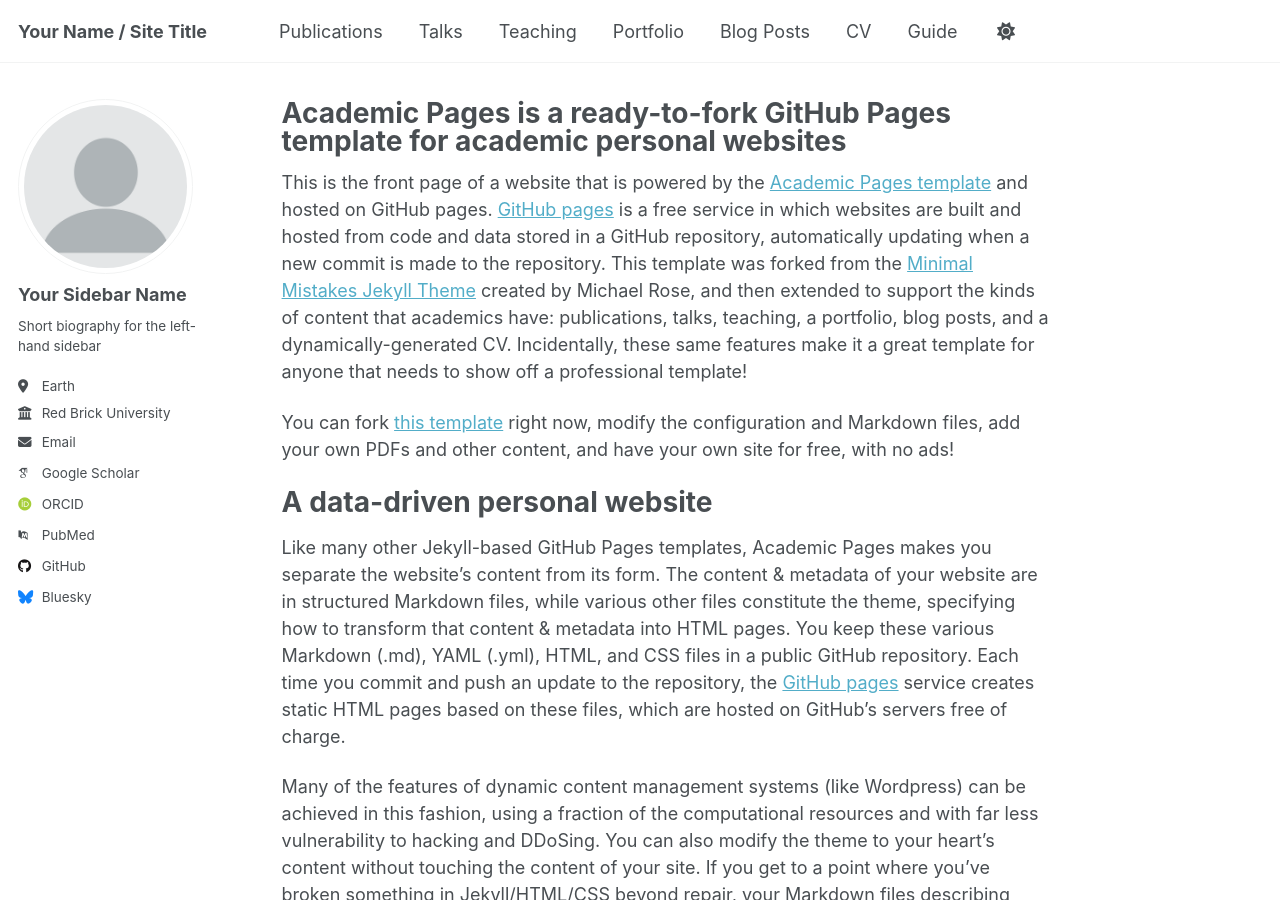
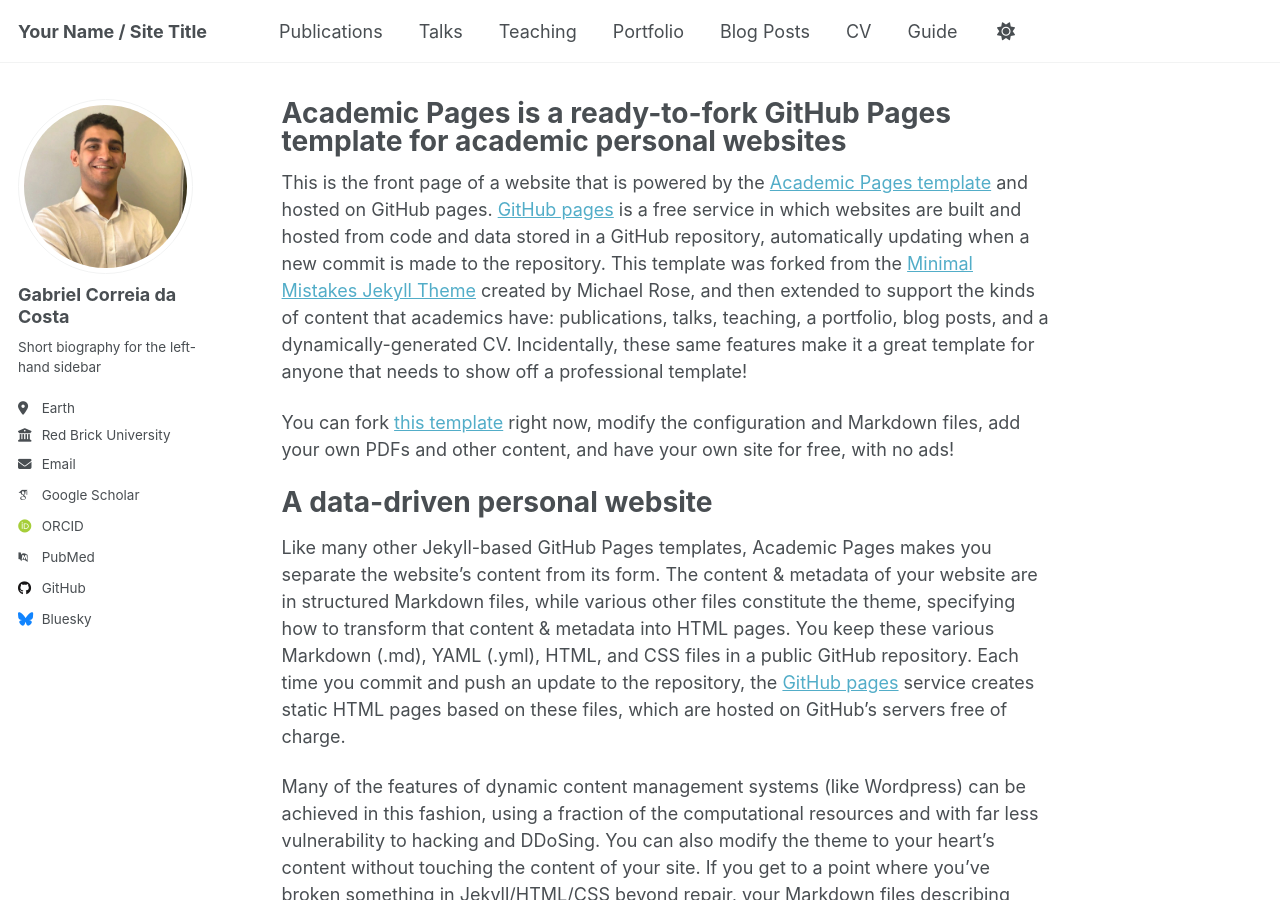
Before and after one commit to gab-correia/gab-correia.github.io, a Jekyll site: the page built from _pages/about.md, in a window 1280 px wide and 900 px high. Built offline with Jekyll 4.4.1, drawn with Linux system fonts in a browser that asks for light colours; some web fonts are replaced; a script that is not in the unit is left out.

Commit message:
imagem de perfil e alteracao do nome logo abaixo da imagem

```diff
--- a/_config.yml
+++ b/_config.yml
@@ -23,7 +23,7 @@
 author:
   # Biographic information
   avatar           : "profile.png"
-  name             : "Your Sidebar Name"
+  name             : "Gabriel Correia da Costa"
   pronouns         : # example: "she/her"
   bio              : "Short biography for the left-hand sidebar"
   location         : "Earth"
```
Also changed, not shown: images/profile.png.
